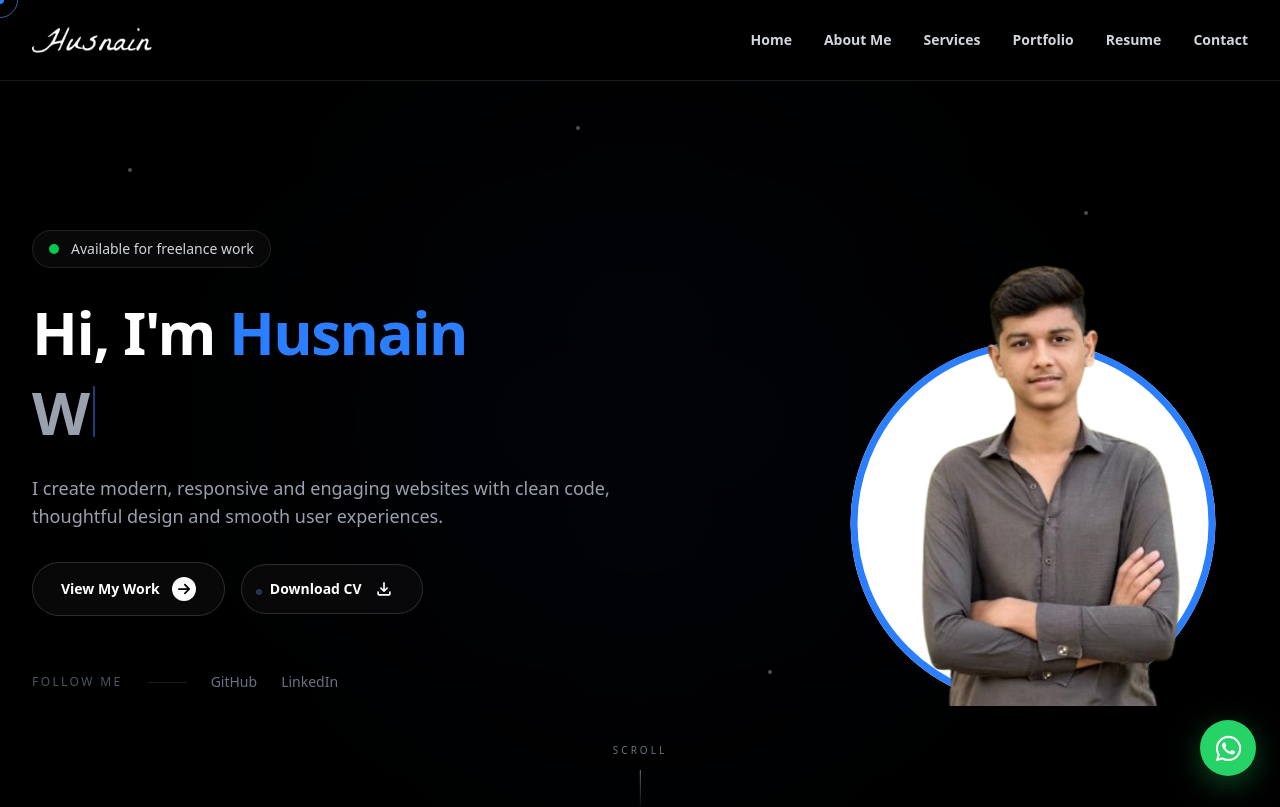
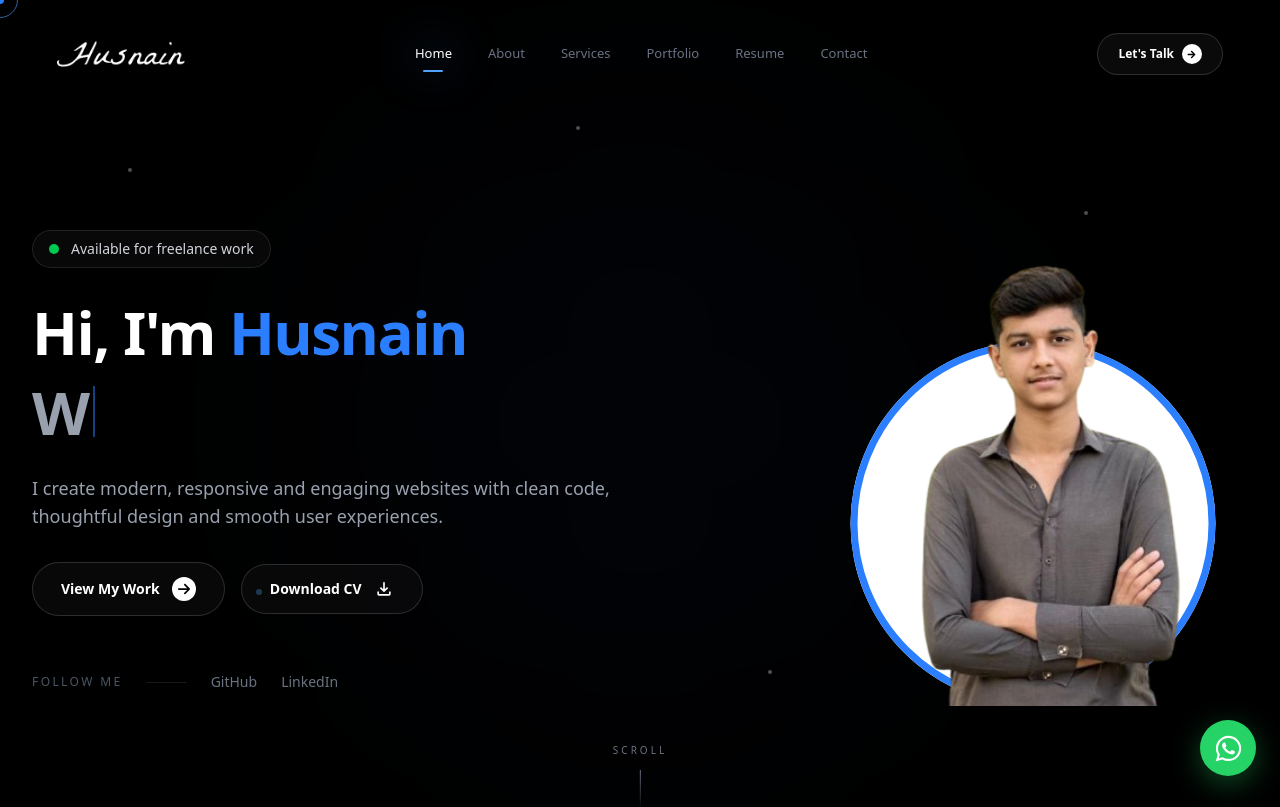
Before and after one commit to Syed-husnain-shah/Husnain-portfolio, a Next.js app: page / in a window 1280 px wide. Shown: the top 807 px of the page. Built offline with nearby package versions, Linux system fonts and the light colour scheme.

Commit message:
Upgrade navbar design and animations

```diff
--- a/src/app/global/Navbar.tsx
+++ b/src/app/global/Navbar.tsx
@@ -1,120 +1,306 @@
 "use client";
 
-import { useState } from "react";
 import Image from "next/image";
-import { HiMenuAlt3, HiX } from "react-icons/hi";
-
-const Navbar = () => {
-  const [isOpen, setIsOpen] = useState(false);
+import Link from "next/link";
+import { useEffect, useState } from "react";
+import {
+    FaArrowRight,
+    FaBars,
+    FaTimes,
+} from "react-icons/fa";
 
 const navLinks = [
     { name: "Home", href: "#home" },
-    { name: "About Me", href: "#about" },
+    { name: "About", href: "#about" },
     { name: "Services", href: "#services" },
     { name: "Portfolio", href: "#portfolio" },
     { name: "Resume", href: "#resume" },
     { name: "Contact", href: "#contact" },
 ];
 
-  const closeMenu = () => {
+const Navbar = () => {
+    const [isOpen, setIsOpen] = useState(false);
+    const [isScrolled, setIsScrolled] = useState(false);
+    const [activeSection, setActiveSection] = useState("home");
+
+    useEffect(() => {
+        const handleScroll = () => {
+            setIsScrolled(window.scrollY > 30);
+
+            const sections = navLinks
+                .map((link) => document.getElementById(link.href.substring(1)))
+                .filter(Boolean);
+
+            let currentSection = "home";
+
+            sections.forEach((section) => {
+                if (!section) return;
+
+                const rect = section.getBoundingClientRect();
+
+                if (rect.top <= 150 && rect.bottom >= 150) {
+                    currentSection = section.id;
+                }
+            });
+
+            setActiveSection(currentSection);
+        };
+
+        handleScroll();
+
+        window.addEventListener("scroll", handleScroll, {
+            passive: true,
+        });
+
+        return () => {
+            window.removeEventListener("scroll", handleScroll);
+        };
+    }, []);
+
+    useEffect(() => {
+        if (isOpen) {
+            document.body.style.overflow = "hidden";
+        } else {
+            document.body.style.overflow = "";
+        }
+
+        return () => {
+            document.body.style.overflow = "";
+        };
+    }, [isOpen]);
+
+    const handleNavClick = (href: string) => {
         setIsOpen(false);
+
+        const target = document.querySelector(href);
+
+        if (target) {
+            target.scrollIntoView({
+                behavior: "smooth",
+                block: "start",
+            });
+        }
     };
 
     return (
-    <header className="fixed left-0 top-0 z-50 w-full border-b border-white/10 bg-black/70 backdrop-blur-md">
-      <nav className="mx-auto flex h-20 max-w-7xl items-center justify-between px-6 lg:px-8">
+        <header
+            className={`fixed left-0 top-0 z-50 w-full transition-all duration-500 ${
+                isScrolled
+                    ? "py-3"
+                    : "py-5"
+            }`}
+        >
+            <div className="mx-auto max-w-7xl px-5 sm:px-6 lg:px-8">
+                <nav
+                    className={`relative flex h-[68px] items-center justify-between rounded-2xl border px-4 transition-all duration-500 sm:px-6 ${
+                        isScrolled
+                            ? "border-white/10 bg-[#0b0c0e]/85 shadow-[0_15px_50px_rgba(0,0,0,0.35)] backdrop-blur-xl"
+                            : "border-transparent bg-transparent"
+                    }`}
+                >
+                    {/* Logo */}
 
-        <a
+                    <Link
                         href="#home"
-          onClick={closeMenu}
-          className="relative block h-10 w-30"
+                        onClick={() => handleNavClick("#home")}
+                        aria-label="Husnain home"
+                        className="group relative z-20 flex h-11 w-32 items-center"
                     >
                         <Image
                             src="/logo/husnain.png"
                             alt="Husnain Logo"
                             fill
-            priority
-            sizes="120px"
-            className="object-contain object-left"
+                            sizes="128px"
+                            className="object-contain object-left transition-all duration-500 group-hover:scale-105"
                         />
-        </a>
 
-        <div className="hidden items-center gap-7 md:flex lg:gap-8">
-          {navLinks.map((link) => (
-            <a
+                        {/* Logo Glow */}
+
+                        <span className="pointer-events-none absolute left-0 top-1/2 h-8 w-20 -translate-y-1/2 rounded-full bg-blue-500/0 blur-xl transition-all duration-500 group-hover:bg-blue-500/20" />
+                    </Link>
+
+                    {/* Desktop Navigation */}
+
+                    <div className="hidden items-center gap-1 lg:flex">
+                        {navLinks.map((link) => {
+                            const sectionId = link.href.substring(1);
+                            const isActive = activeSection === sectionId;
+
+                            return (
+                                <Link
                                     key={link.name}
                                     href={link.href}
-              className="text-sm font-semibold text-gray-300 transition-colors duration-300 hover:text-white"
+                                    onClick={(event) => {
+                                        event.preventDefault();
+                                        handleNavClick(link.href);
+                                    }}
+                                    className={`group relative px-4 py-2 text-[13px] font-medium transition-all duration-300 ${
+                                        isActive
+                                            ? "text-white"
+                                            : "text-gray-500 hover:text-white"
+                                    }`}
                                 >
+                                    <span className="relative z-10">
                                         {link.name}
-            </a>
-          ))}
+                                    </span>
+
+                                    {/* Active Indicator */}
+
+                                    <span
+                                        className={`absolute bottom-0 left-1/2 h-[2px] -translate-x-1/2 rounded-full bg-blue-400 transition-all duration-300 ${
+                                            isActive
+                                                ? "w-5 opacity-100"
+                                                : "w-0 opacity-0 group-hover:w-5 group-hover:opacity-100"
+                                        }`}
+                                    />
+
+                                    {/* Hover Glow */}
+
+                                    <span
+                                        className={`pointer-events-none absolute inset-x-2 bottom-0 -z-10 h-8 rounded-full bg-blue-500/10 blur-xl transition-opacity duration-300 ${
+                                            isActive
+                                                ? "opacity-100"
+                                                : "opacity-0 group-hover:opacity-100"
+                                        }`}
+                                    />
+                                </Link>
+                            );
+                        })}
                     </div>
+
+                    {/* Desktop CTA */}
+
+                    <Link
+                        href="#contact"
+                        onClick={(event) => {
+                            event.preventDefault();
+                            handleNavClick("#contact");
+                        }}
+                        className="group relative hidden items-center gap-2 overflow-hidden rounded-full border border-white/15 bg-white/[0.04] px-5 py-2.5 text-xs font-semibold text-white transition-all duration-500 hover:-translate-y-0.5 hover:border-blue-400/50 hover:bg-blue-500/10 hover:shadow-[0_10px_30px_rgba(59,130,246,0.15)] lg:inline-flex"
+                    >
+                        {/* Hover Background */}
+
+                        <span className="absolute inset-0 origin-left scale-x-0 bg-gradient-to-r from-blue-500/20 to-transparent transition-transform duration-500 group-hover:scale-x-100" />
+
+                        <span className="relative z-10">
+                            Let&apos;s Talk
+                        </span>
+
+                        <span className="relative z-10 flex h-5 w-5 items-center justify-center rounded-full bg-white text-black transition-all duration-500 group-hover:-rotate-45 group-hover:bg-blue-400">
+                            <FaArrowRight size={9} />
+                        </span>
+                    </Link>
+
+                    {/* Mobile Menu Button */}
 
                     <button
                         type="button"
-          onClick={() => setIsOpen((prev) => !prev)}
-          className="relative flex h-10 w-10 items-center justify-center rounded-lg border border-white/10 bg-white/5 transition-all duration-300 hover:border-white/20 hover:bg-white/10 md:hidden"
-          aria-label={isOpen ? "Close navigation menu" : "Open navigation menu"}
+                        onClick={() => setIsOpen(!isOpen)}
+                        aria-label={
+                            isOpen
+                                ? "Close navigation menu"
+                                : "Open navigation menu"
+                        }
                         aria-expanded={isOpen}
+                        className="group relative z-50 flex h-11 w-11 items-center justify-center rounded-xl border border-white/10 bg-white/[0.04] text-gray-300 transition-all duration-300 hover:border-blue-400/40 hover:bg-blue-500/10 hover:text-white lg:hidden"
                     >
-          {/* Hamburger */}
-          <HiMenuAlt3
-            size={27}
-            className={`absolute text-white transition-all duration-500 ease-[cubic-bezier(0.4,0,0.2,1)] ${isOpen
-                ? "rotate-90 scale-50 opacity-0"
-                : "rotate-0 scale-100 opacity-100"
+                        <span
+                            className={`absolute transition-all duration-300 ${
+                                isOpen
+                                    ? "rotate-90 opacity-0"
+                                    : "rotate-0 opacity-100"
+                            }`}
+                        >
+                            <FaBars size={18} />
+                        </span>
+
+                        <span
+                            className={`absolute transition-all duration-300 ${
+                                isOpen
+                                    ? "rotate-0 opacity-100"
+                                    : "-rotate-90 opacity-0"
+                            }`}
+                        >
+                            <FaTimes size={19} />
+                        </span>
+                    </button>
+                </nav>
+
+                {/* Mobile Menu */}
+
+                <div
+                    className={`overflow-hidden transition-all duration-500 lg:hidden ${
+                        isOpen
+                            ? "mt-3 max-h-[600px] opacity-100"
+                            : "pointer-events-none max-h-0 opacity-0"
+                    }`}
+                >
+                    <div className="rounded-2xl border border-white/10 bg-[#0b0c0e]/95 p-3 shadow-[0_20px_60px_rgba(0,0,0,0.5)] backdrop-blur-xl">
+                        {navLinks.map((link, index) => {
+                            const sectionId = link.href.substring(1);
+                            const isActive =
+                                activeSection === sectionId;
+
+                            return (
+                                <Link
+                                    key={link.name}
+                                    href={link.href}
+                                    onClick={(event) => {
+                                        event.preventDefault();
+                                        handleNavClick(link.href);
+                                    }}
+                                    className={`group flex items-center justify-between rounded-xl px-4 py-3.5 text-sm font-medium transition-all duration-300 ${
+                                        isActive
+                                            ? "bg-blue-500/10 text-white"
+                                            : "text-gray-400 hover:bg-white/[0.04] hover:text-white"
+                                    }`}
+                                    style={{
+                                        transitionDelay: isOpen
+                                            ? `${index * 50}ms`
+                                            : "0ms",
+                                    }}
+                                >
+                                    <span className="flex items-center gap-3">
+                                        <span
+                                            className={`h-1.5 w-1.5 rounded-full transition-all duration-300 ${
+                                                isActive
+                                                    ? "bg-blue-400 shadow-[0_0_10px_rgba(59,130,246,0.8)]"
+                                                    : "bg-gray-700 group-hover:bg-blue-400"
                                             }`}
                                         />
 
-          {/* Close */}
-          <HiX
-            size={25}
-            className={`absolute text-white transition-all duration-500 ease-[cubic-bezier(0.4,0,0.2,1)] ${isOpen
-                ? "rotate-0 scale-100 opacity-100"
-                : "-rotate-90 scale-50 opacity-0"
+                                        {link.name}
+                                    </span>
+
+                                    <FaArrowRight
+                                        size={11}
+                                        className={`transition-all duration-300 ${
+                                            isActive
+                                                ? "translate-x-0 text-blue-400"
+                                                : "-translate-x-2 opacity-0 group-hover:translate-x-0 group-hover:opacity-100"
                                         }`}
                                     />
-        </button>
-      </nav>
+                                </Link>
+                            );
+                        })}
 
-      <div
-        className={`grid transition-all duration-500 ease-in-out md:hidden ${isOpen ? "grid-rows-[1fr] opacity-100" : "grid-rows-[0fr] opacity-0"
-          }`}
+                        {/* Mobile CTA */}
+
+                        <div className="mt-2 border-t border-white/10 pt-3">
+                            <Link
+                                href="#contact"
+                                onClick={(event) => {
+                                    event.preventDefault();
+                                    handleNavClick("#contact");
+                                }}
+                                className="group flex w-full items-center justify-between rounded-xl bg-blue-500/10 px-4 py-3.5 text-sm font-semibold text-white transition-all duration-300 hover:bg-blue-500/15"
                             >
-        <div className="overflow-hidden border-t border-white/10 bg-black/95">
-          <div className="px-6 py-5">
-            <div className="flex flex-col gap-1">
-              {navLinks.map((link, index) => (
-                <a
-                  key={link.name}
-                  href={link.href}
-                  onClick={closeMenu}
-                  style={{
-                    transitionDelay: isOpen ? `${index * 50}ms` : "0ms",
-                  }}
-                  className={`rounded-lg px-4 py-3 text-sm font-semibold text-gray-300 transition-all duration-300 ease-out hover:bg-white/5 hover:text-white ${isOpen
-                      ? "translate-x-0 opacity-100"
-                      : "-translate-x-4 opacity-0"
-                    }`}
-                >
-                  {link.name}
-                </a>
-              ))}
+                                <span>Let&apos;s Work Together</span>
 
-              <a
-                href="#contact"
-                onClick={closeMenu}
-                style={{
-                  transitionDelay: isOpen ? `${navLinks.length * 50}ms` : "0ms",
-                }}
-                className={`mt-3 rounded-full bg-white px-5 py-3 text-center text-sm font-bold text-black transition-all duration-300 ease-out hover:bg-gray-200 ${isOpen
-                    ? "translate-y-0 opacity-100"
-                    : "translate-y-3 opacity-0"
-                  }`}
-              >
-                Let's Talk
-              </a>
+                                <span className="flex h-7 w-7 items-center justify-center rounded-full bg-blue-400 text-black transition-transform duration-300 group-hover:-rotate-45">
+                                    <FaArrowRight size={11} />
+                                </span>
+                            </Link>
                         </div>
                     </div>
                 </div>
```
Lines whose indentation alone changed are shown as unchanged.
